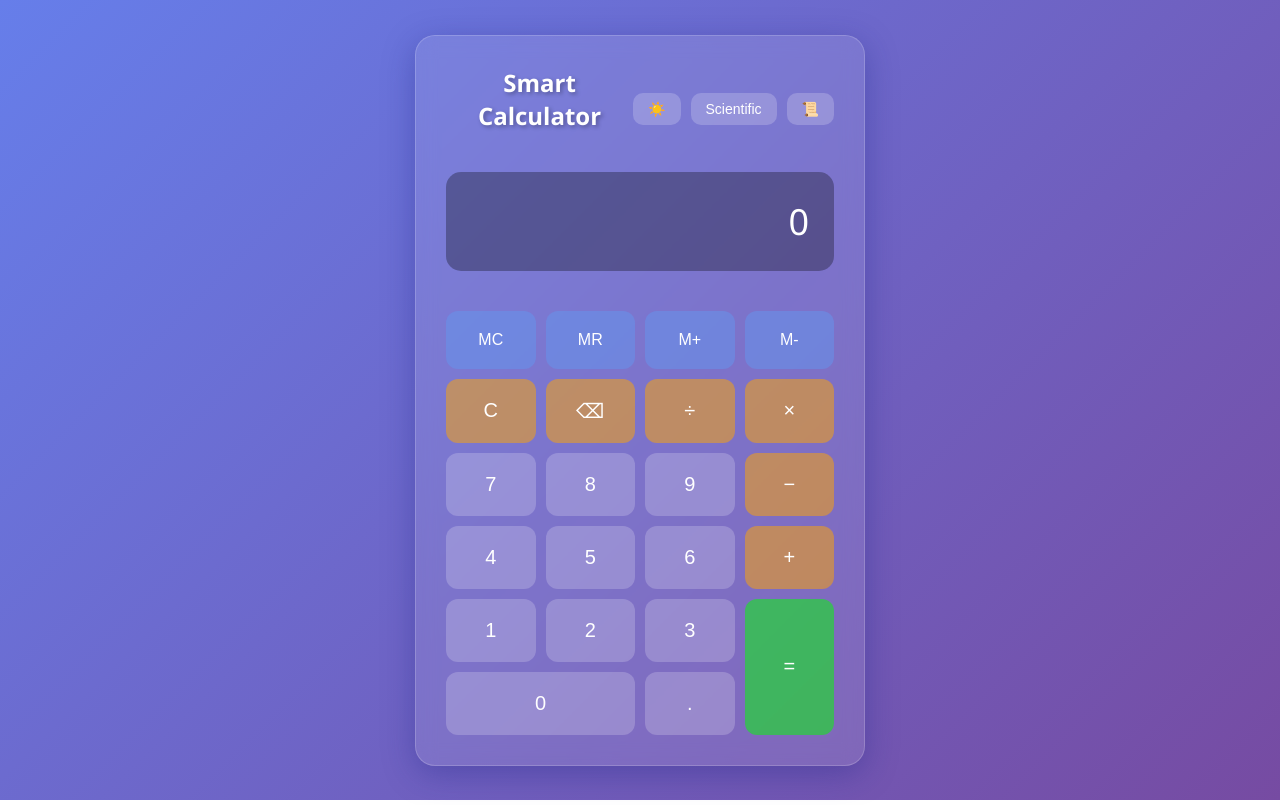
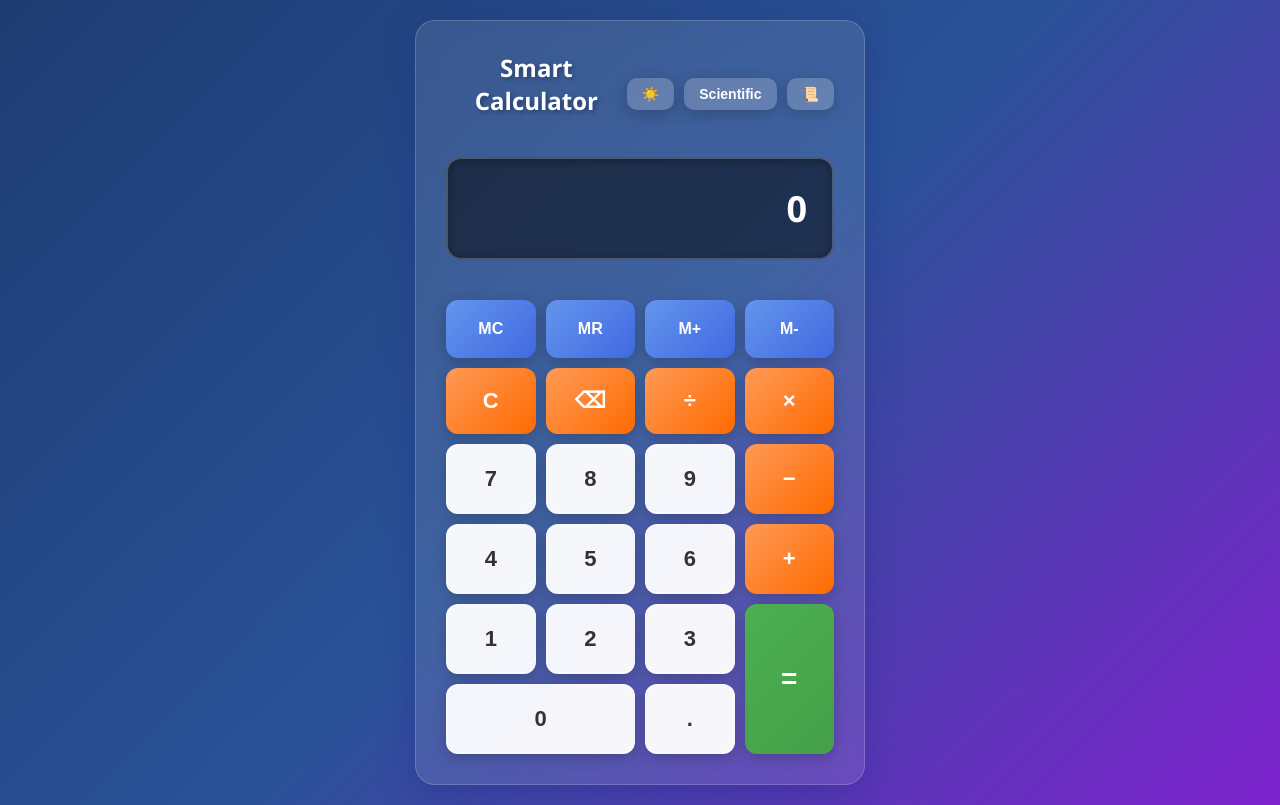
Before and after one commit to Keshab1997/my-calculator, a React (Vite) app: page / in a window 1280 px wide. Built offline with nearby package versions, Linux system fonts and the light colour scheme.

Commit message:
Improve button visibility and contrast

```diff
--- a/src/App.css
+++ b/src/App.css
@@ -15,7 +15,7 @@
 }
 
 .app.dark {
-  background: linear-gradient(135deg, #667eea 0%, #764ba2 100%);
+  background: linear-gradient(135deg, #1e3c72 0%, #2a5298 50%, #7e22ce 100%);
 }
 
 .app.light {
@@ -80,7 +80,7 @@
 }
 
 .display {
-  background: rgba(0, 0, 0, 0.3);
+  background: rgba(0, 0, 0, 0.5);
   color: white;
   padding: 25px;
   border-radius: 15px;
@@ -94,10 +94,14 @@
   justify-content: flex-end;
   cursor: pointer;
   transition: all 0.3s ease;
+  border: 2px solid rgba(255, 255, 255, 0.2);
+  font-weight: 600;
+  box-shadow: inset 0 2px 10px rgba(0, 0, 0, 0.3);
 }
 
 .display:hover {
-  background: rgba(0, 0, 0, 0.4);
+  background: rgba(0, 0, 0, 0.6);
+  border-color: rgba(255, 255, 255, 0.4);
 }
 
 .memory-indicator {
@@ -167,58 +171,72 @@
 }
 
 button {
-  background: rgba(255, 255, 255, 0.2);
-  border: none;
+  background: rgba(255, 255, 255, 0.95);
+  border: 2px solid rgba(255, 255, 255, 0.3);
   padding: 20px;
   border-radius: 12px;
-  color: white;
-  font-size: 20px;
+  color: #333;
+  font-size: 22px;
   cursor: pointer;
   transition: all 0.2s ease;
-  font-weight: 500;
+  font-weight: 600;
+  box-shadow: 0 4px 15px rgba(0, 0, 0, 0.2);
 }
 
 button:hover {
-  background: rgba(255, 255, 255, 0.3);
-  transform: scale(1.05);
+  background: rgba(255, 255, 255, 1);
+  transform: translateY(-2px);
+  box-shadow: 0 6px 20px rgba(0, 0, 0, 0.3);
 }
 
 button:active {
-  transform: scale(0.95);
+  transform: translateY(0);
+  box-shadow: 0 2px 10px rgba(0, 0, 0, 0.2);
 }
 
 button.operator {
-  background: rgba(255, 165, 0, 0.5);
+  background: linear-gradient(135deg, #ff9a56 0%, #ff6a00 100%);
+  color: white;
+  border: none;
 }
 
 button.operator:hover {
-  background: rgba(255, 165, 0, 0.7);
+  background: linear-gradient(135deg, #ffb380 0%, #ff8533 100%);
 }
 
 button.equals {
-  background: rgba(0, 255, 0, 0.5);
+  background: linear-gradient(135deg, #4CAF50 0%, #45a049 100%);
+  color: white;
+  font-size: 28px;
+  border: none;
 }
 
 button.equals:hover {
-  background: rgba(0, 255, 0, 0.7);
+  background: linear-gradient(135deg, #66BB6A 0%, #4CAF50 100%);
 }
 
 button.memory {
-  background: rgba(100, 149, 237, 0.5);
+  background: linear-gradient(135deg, #6495ED 0%, #4169E1 100%);
+  color: white;
   font-size: 16px;
+  font-weight: 700;
+  border: none;
 }
 
 button.memory:hover {
-  background: rgba(100, 149, 237, 0.7);
+  background: linear-gradient(135deg, #7BA5F0 0%, #5B7FE4 100%);
 }
 
 button.scientific {
-  background: rgba(138, 43, 226, 0.5);
+  background: linear-gradient(135deg, #9C27B0 0%, #7B1FA2 100%);
+  color: white;
   font-size: 16px;
+  font-weight: 700;
+  border: none;
 }
 
 button.scientific:hover {
-  background: rgba(138, 43, 226, 0.7);
+  background: linear-gradient(135deg, #AB47BC 0%, #8E24AA 100%);
 }
 
 /* Scrollbar styling */
```
